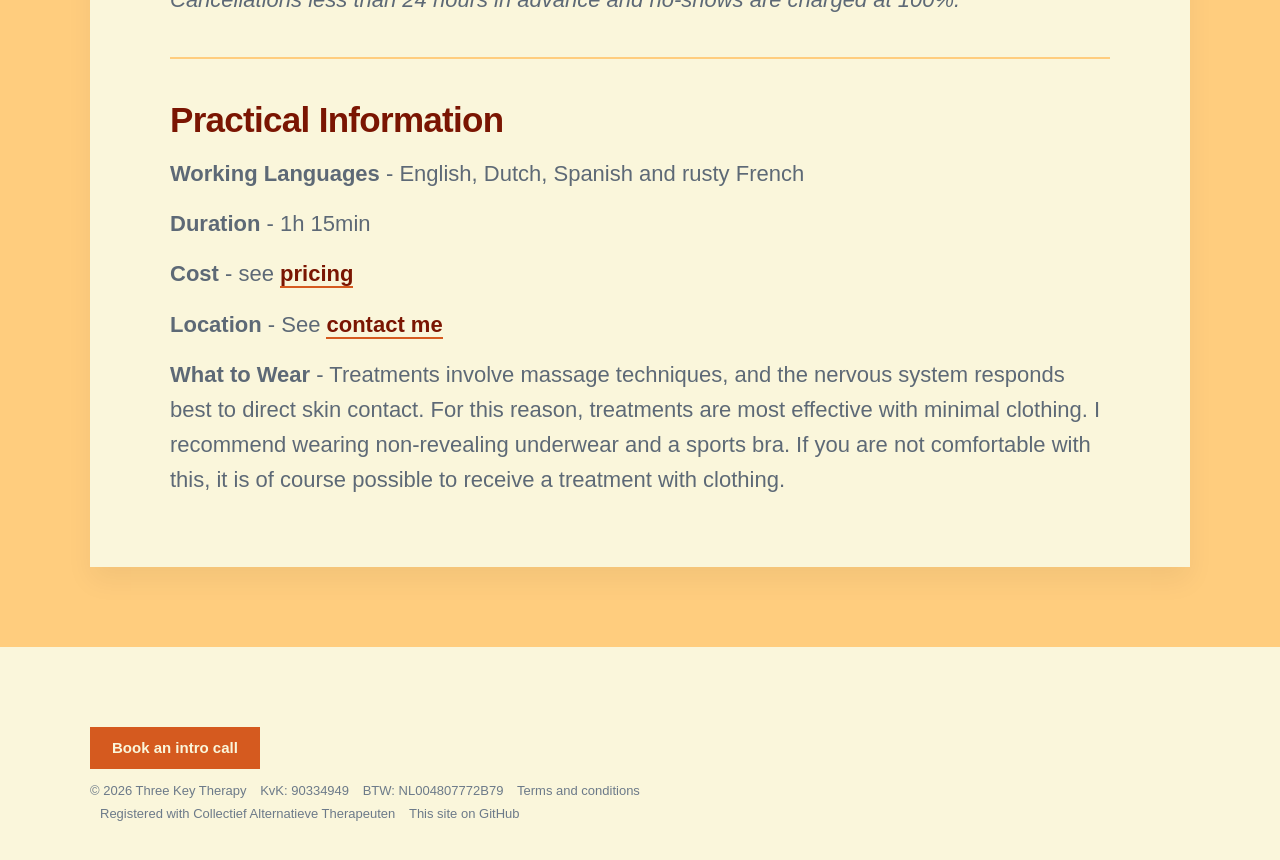
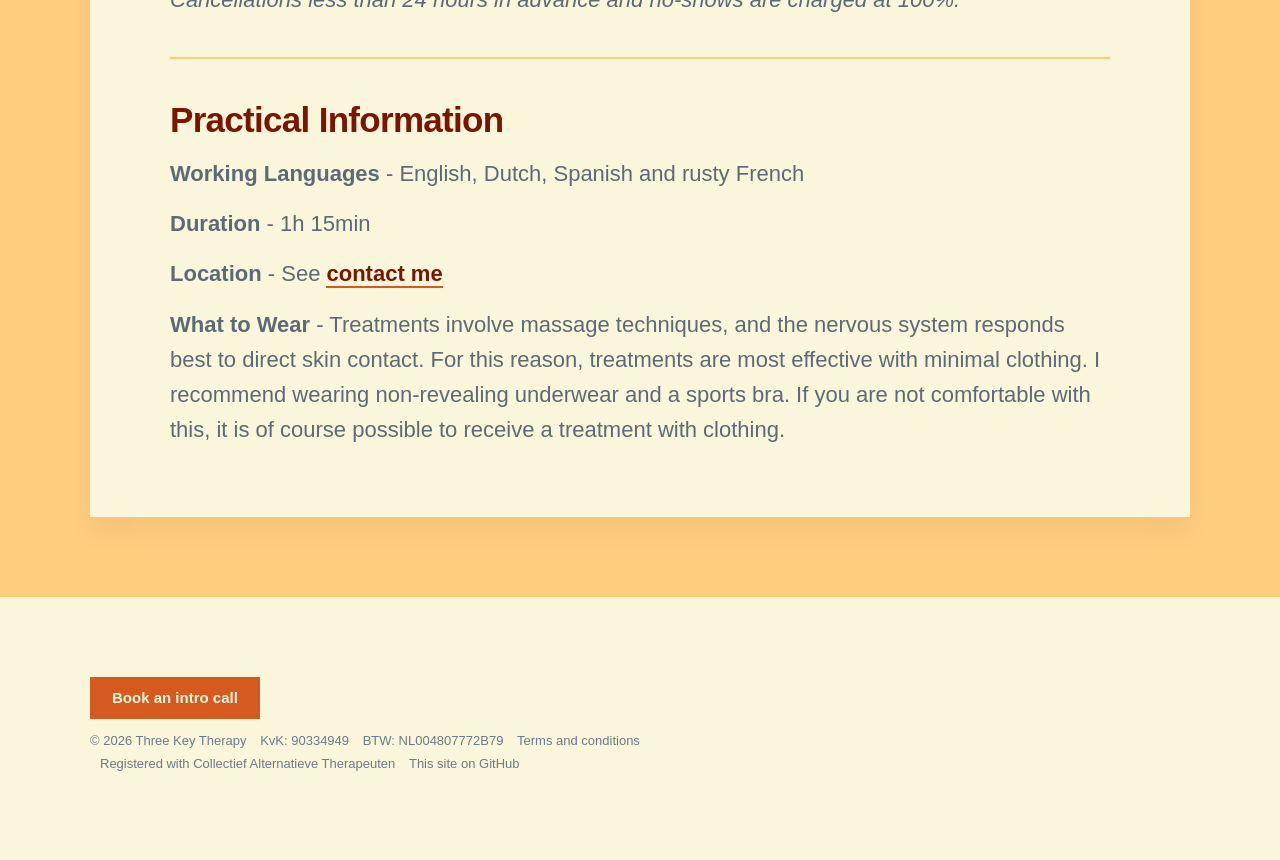
Before and after one commit to threekeytherapy/threekeytherapy.com, a Jekyll site: the page built from _workshops/bodytherapy.md, in a window 1280 px wide and 900 px high, scrolled down 4705 px. Shown: the top 860 px of the window. Built offline with Jekyll 4.4.1, drawn with Linux system fonts in a browser that asks for light colours; nearby versions of some CDN libraries; some web fonts are replaced.

Commit message:
removes clutter

```diff
--- a/_workshops/bodytherapy.md
+++ b/_workshops/bodytherapy.md
@@ -120,8 +120,6 @@ If this is not within your means, please reach out.
 
 **Duration** - 1h 15min
 
-**Cost** - see [pricing](/pricing)
-
 **Location** - See [contact me](/contact)
 
 **What to Wear** - Treatments involve massage techniques, and the nervous system responds best to direct skin contact.
```
